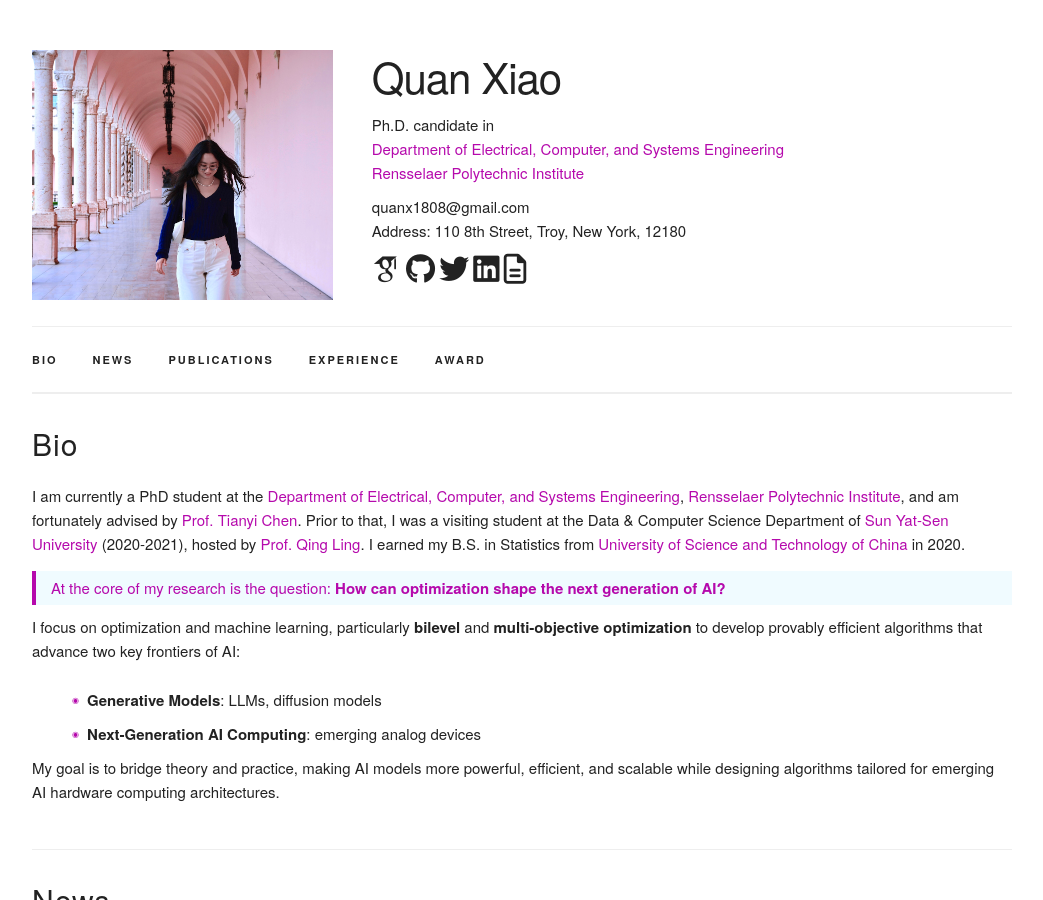
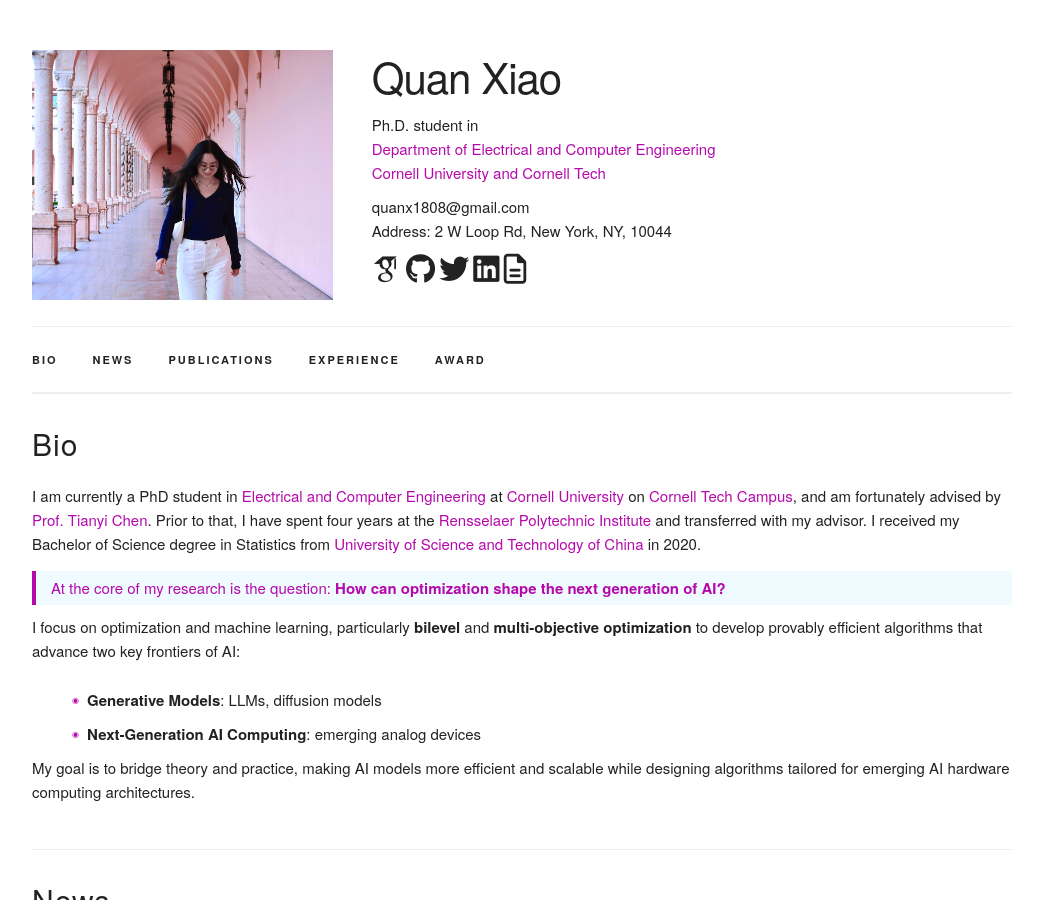
Before and after one commit to JenniferquanXiao/JenniferquanXiao.github.io, a Jekyll site: the page built from index.html, in a window 1280 px wide and 900 px high. Shown: the whole window, without its empty margins (118-1161 px from the left). Built offline with Jekyll 4.4.1, drawn with Linux system fonts in a browser that asks for light colours; some web fonts are replaced.

Commit message:
Description of changes

```diff
--- a/_data/bio.yaml
+++ b/_data/bio.yaml
@@ -4,14 +4,12 @@ html: |
     <h4>Bio</h4>
     <div class="bio‑intro">
       <p>
-        I am currently a PhD student at the <a href="https://ecse.rpi.edu" target="_blank">Department of Electrical, Computer, and Systems Engineering</a>,
-        <a href="https://www.rpi.edu" target="_blank">Rensselaer Polytechnic Institute</a>,
+        I am currently a PhD student in <a href="https://www.engineering.cornell.edu/ece/" target="_blank">Electrical and Computer Engineering</a> at <a href="https://www.cornell.edu" target="_blank">Cornell University</a>
+        on <a href="https://tech.cornell.edu" target="_blank">Cornell Tech Campus</a>,
         and am fortunately advised by
         <a href="https://chentianyi1991.github.io" target="_blank">Prof.&nbsp;Tianyi Chen</a>.
-        Prior to that, I was a visiting student at the Data & Computer Science Department of
-                <a href="https://www.sysu.edu.cn/sysuen/Academics/Schools___Departments.htm" target="_blank">Sun Yat‑Sen University</a> (2020‑2021),
-        hosted by <a href="http://home.ustc.edu.cn/~qingling/" target="_blank">Prof.&nbsp;Qing Ling</a>.
-        I earned my B.S. in Statistics from <a href="https://en.ustc.edu.cn" target="_blank">University of Science and Technology of China</a> in 2020.
+        Prior to that, I have spent four years at the <a href=https://ecse.rpi.edu target='_blank'>Rensselaer Polytechnic Institute</a> and transferred with my advisor.
+        I received my Bachelor of Science degree in Statistics from <a href="https://en.ustc.edu.cn" target="_blank">University of Science and Technology of China</a> in 2020.
       </p>
     </div>
 
@@ -28,5 +26,5 @@ html: |
     </div>
 
     <div class="bio‑closing">
-      <p>My goal is to bridge theory and practice, making AI models more powerful, efficient, and scalable while designing algorithms tailored for emerging AI hardware computing architectures.</p>
+      <p>My goal is to bridge theory and practice, making AI models more efficient and scalable while designing algorithms tailored for emerging AI hardware computing architectures.</p>
     </div>
--- a/_data/main_info.yaml
+++ b/_data/main_info.yaml
@@ -1,9 +1,9 @@
 name: "Quan Xiao"
-title: "Ph.D. candidate in <br>
-<a href=https://ecse.rpi.edu target='_blank'>Department of Electrical, Computer, and Systems Engineering</a> <br>
-<a href=https://www.rpi.edu target='_blank'>Rensselaer Polytechnic Institute</a>"
+title: "Ph.D. student in <br>
+<a href=https://www.engineering.cornell.edu/ece/ target='_blank'>Department of Electrical and Computer Engineering</a> <br>
+<a href=https://www.cornell.edu target='_blank'>Cornell University and Cornell Tech</a>"
 email: "quanx1808&#64;gmail.com"
-address: "Address: 110 8th Street, Troy, New York, 12180"
+address: "Address: 2 W Loop Rd, New York, NY, 10044"
 profile_pic: "/assets/Me.jpg"
 #bsky: "https://informor.bsky.social"
 #threads: "https://www.threads.net/@XXX"
@@ -13,4 +13,4 @@ github: "https://github.com/JenniferquanXiao"
 google_scholar: "https://scholar.google.com/citations?user=WOSGBi0AAAAJ"
 #mastodon: "https://hci.social/@XXX"
 google_analystics_tracking_id: 'G-2JNE6ZD4DP'
-cv: "/assets/Quan_CV-May25.pdf"
+cv: "/assets/Quan_CV-Aug25.pdf"
```
Also changed, not shown: 6 other files.
